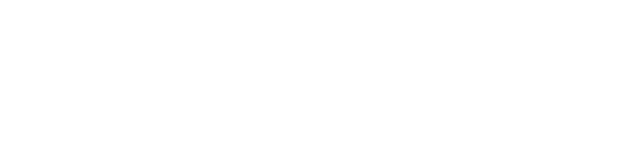
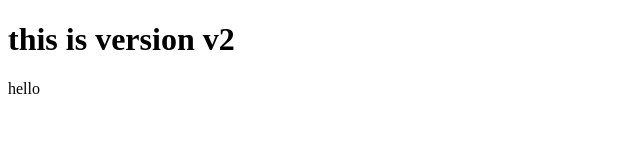
Before and after one commit to NidhiGarg18/myrepo, a plain HTML site: page index.html in a window 1280 px wide. Shown: the whole page, without its empty margins (0-640 px from the left). Drawn offline with Linux system fonts and the light colour scheme.

Commit message:
this is v2

```diff
--- a/index.html
+++ b/index.html
@@ -6,6 +6,7 @@
     <title>Document</title>
 </head>
 <body>
-
+    <h1>this is version v2</h1>
+    <p>hello</p>
 </body>
 </html>
```
